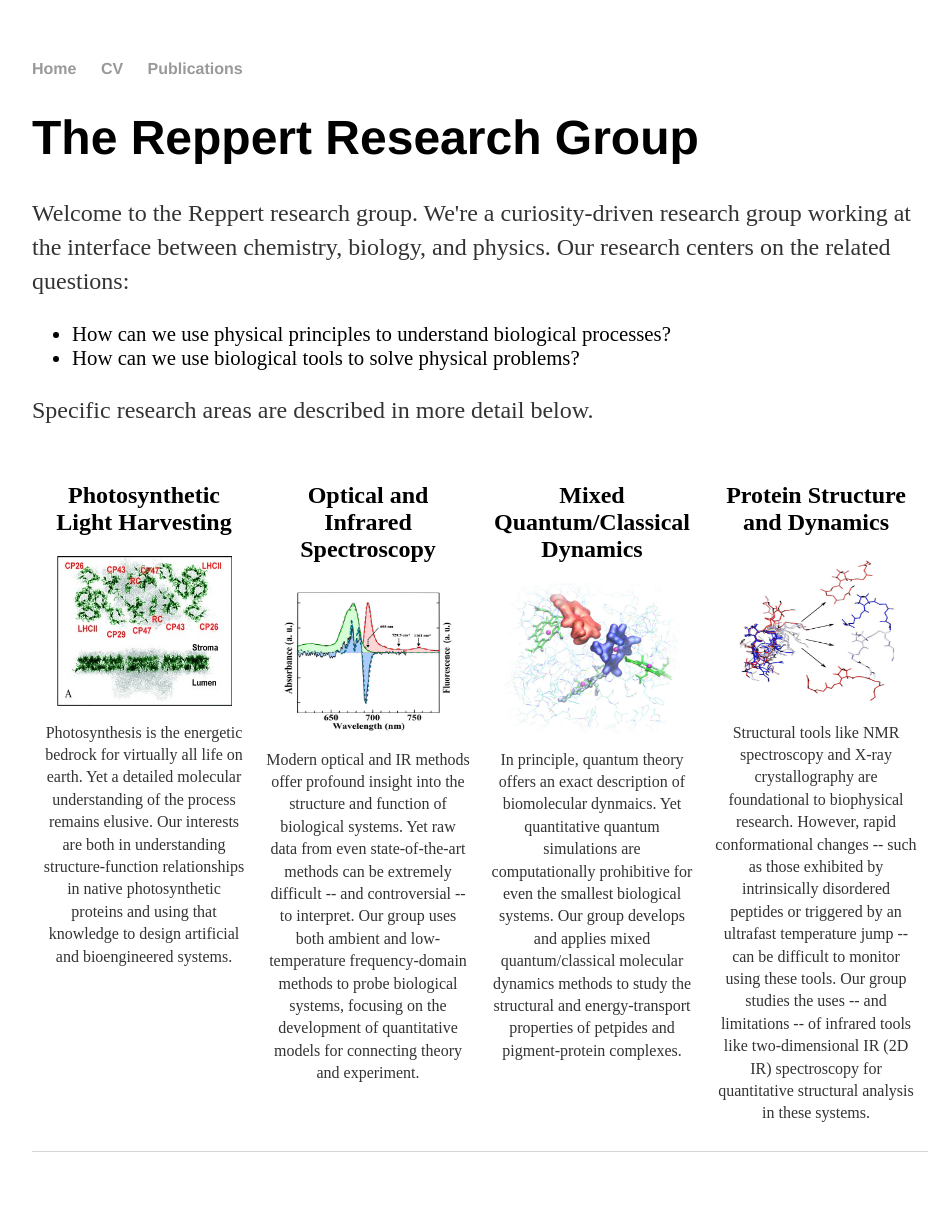
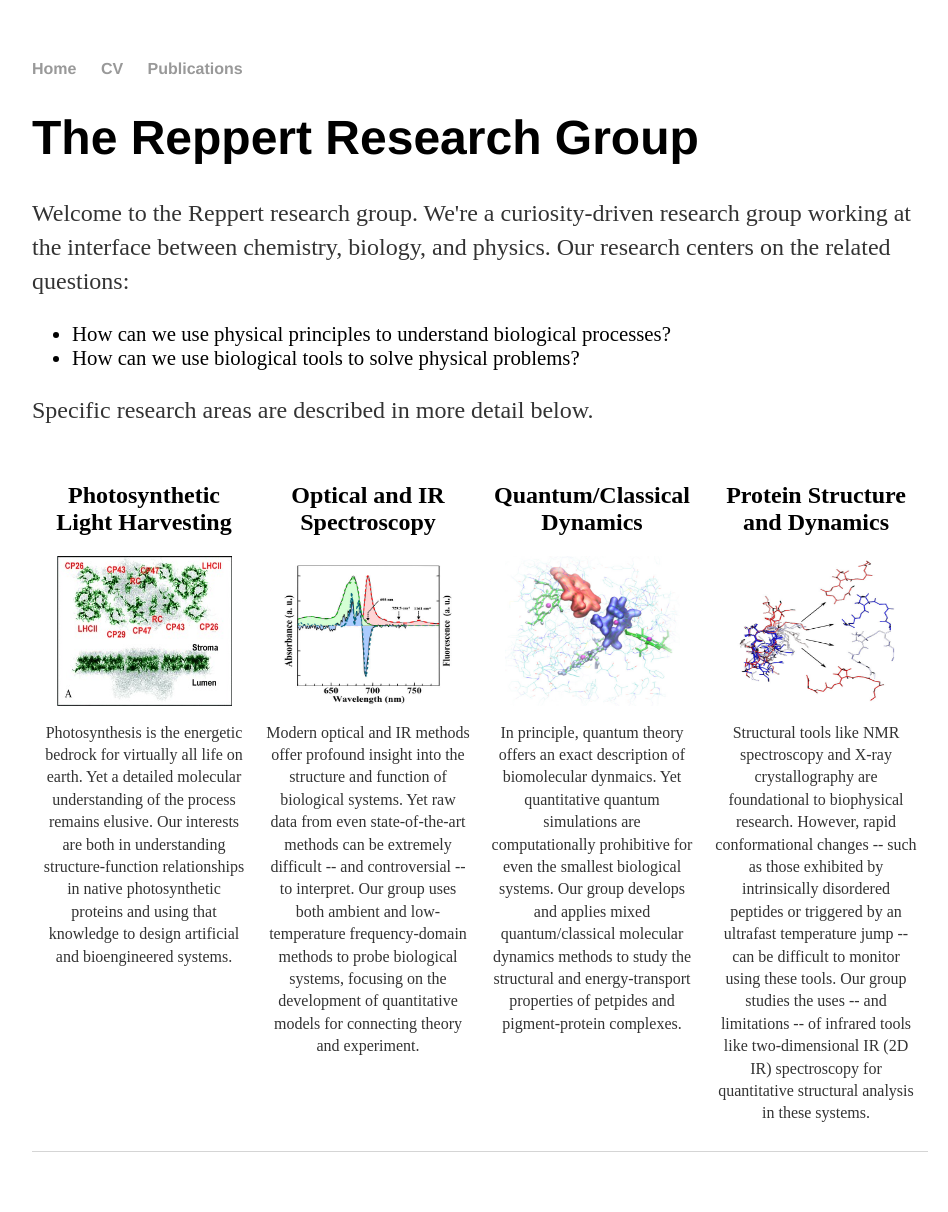
Before and after one commit to mreppert/mreppert.github.io, a Jekyll site: the page built from index.html, in a window 1280 px wide. Shown: the whole page, without its empty margins (160-1108 px from the left). Built offline with Jekyll 4.4.1, drawn with Linux system fonts in a browser that asks for light colours.

Commit message:
Update index.html

```diff
--- a/index.html
+++ b/index.html
@@ -56,12 +56,12 @@ img {
 	  	<p style="text-align:center; font-size:100%;"}>Photosynthesis is the energetic bedrock for virtually all life on earth. Yet a detailed molecular understanding of the process remains elusive. Our interests are both in understanding structure-function relationships in native photosynthetic proteins and using that knowledge to design artificial and bioengineered systems.</p>
 	</div>
 	<div class="column">
-		<h2 style="text-align:center;">Optical and Infrared Spectroscopy</h2>
+		<h2 style="text-align:center;">Optical and IR Spectroscopy</h2>
 		<img src="/cp47_hb.jpg" width="175" height="150">
 		<p style="text-align:center; font-size:100%;"}>Modern optical and IR methods offer profound insight into the structure and function of biological systems. Yet raw data from even state-of-the-art methods can be extremely difficult -- and controversial -- to interpret. Our group uses both ambient and low-temperature frequency-domain methods to probe biological systems, focusing on the development of quantitative models for connecting theory and experiment.</p>
 	</div>
 	<div class="column">
-		<h2 style="text-align:center;">Mixed Quantum/Classical Dynamics</h2>
+		<h2 style="text-align:center;">Quantum/Classical Dynamics</h2>
 		<img src="/Chl_excitons.jpg" width="175" height="150">
 		<p style="text-align:center; font-size:100%;"}>In principle, quantum theory offers an exact description of biomolecular dynmaics. Yet quantitative quantum simulations are computationally prohibitive for even the smallest biological systems. Our group develops and applies mixed quantum/classical molecular dynamics methods to study the structural and energy-transport properties of petpides and pigment-protein complexes.</p>
 	</div>
```
